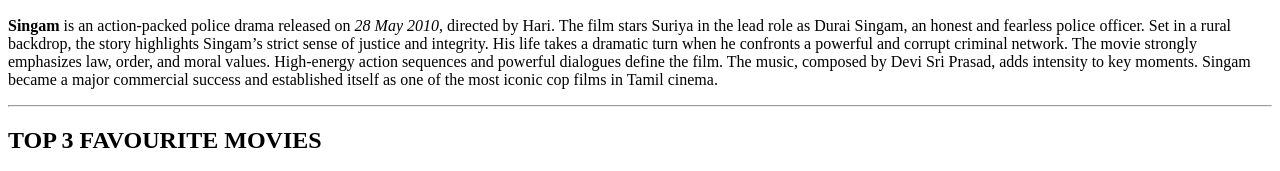
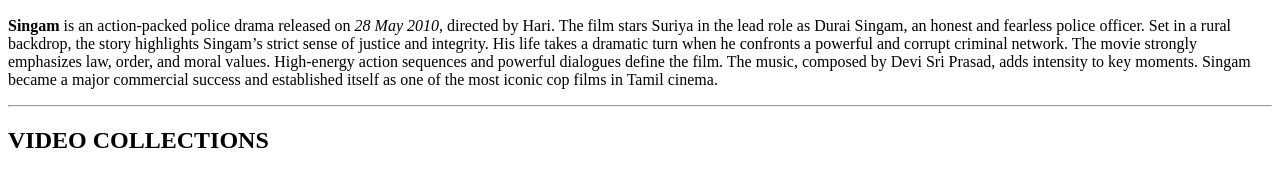
Before and after one commit to dharshiniv56k/HTMLPRO1, a plain HTML site: page index.html in a window 1280 px wide. Shown: the part 2429-2600 px from the top of the page. Drawn offline with Linux system fonts and the light colour scheme; grey boxes are pictures that could not be loaded.

Commit message:
Update index.html

```diff
--- a/index.html
+++ b/index.html
@@ -38,7 +38,7 @@
         <p><pre></pre><strong>Singam </strong>is an action-packed police drama released on <em>28 May 2010</em>, directed by Hari. The film stars Suriya in the lead role as Durai Singam, an honest and fearless police officer. Set in a rural backdrop, the story highlights Singam’s strict sense of justice and integrity. His life takes a dramatic turn when he confronts a powerful and corrupt criminal network. The movie strongly emphasizes law, order, and moral values. High-energy action sequences and powerful dialogues define the film. The music, composed by Devi Sri Prasad, adds intensity to key moments. Singam became a major commercial success and established itself as one of the most iconic cop films in Tamil cinema.</p>
 
 <hr>
-        <h2> TOP 3 FAVOURITE MOVIES </h2>
+        <h2>VIDEO COLLECTIONS</h2>
         <video height="400px" width="400px" src="video1.mp4" controls></video>
         <br><br><br><br><br>
             <video height="400px" width = "400px" src="video2.mp4" controls></video>
@@ -54,4 +54,5 @@
 
     </body>
 
+
 </html>
```
